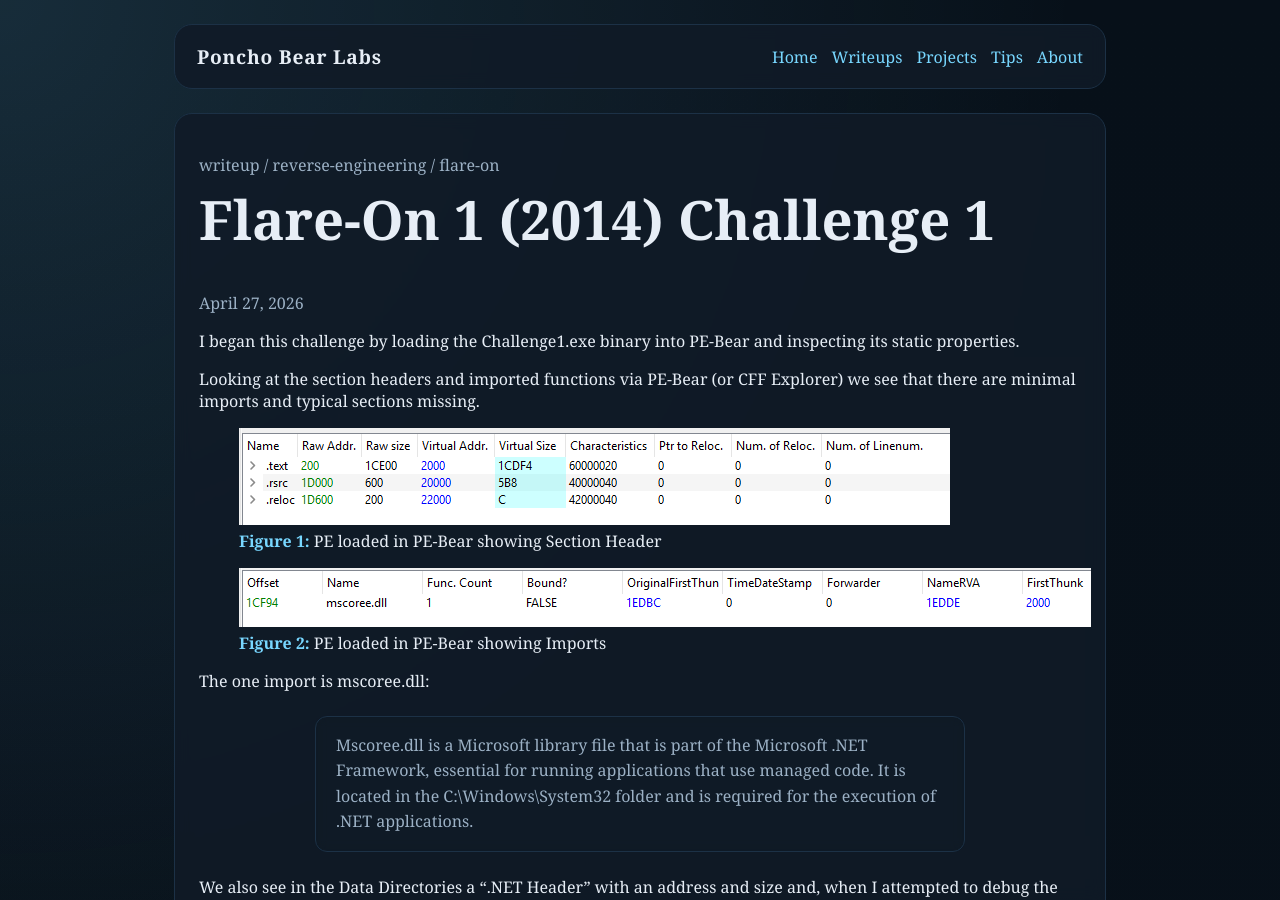
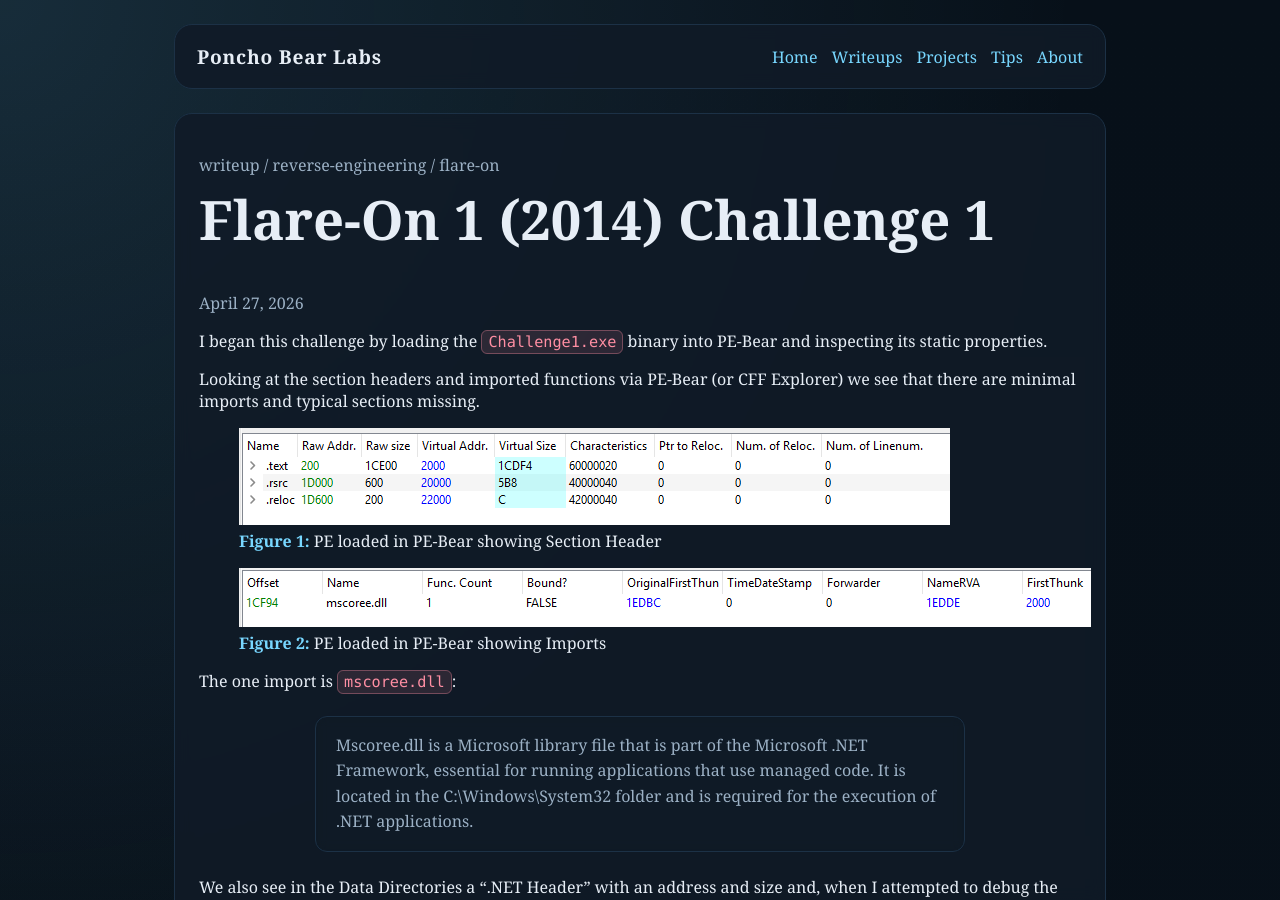
Before and after one commit to 0xkamaji/0xkamaji.github.io, a Jekyll site: the page built from _posts/2026-04-27-flare-on-2014-c1.md, in a window 1280 px wide and 900 px high. Built offline with Jekyll 4.4.1, drawn with Linux system fonts in a browser that asks for light colours; some of the changed text lies outside the part shown.

````diff
--- a/_posts/2026-04-27-flare-on-2014-c1.md
+++ b/_posts/2026-04-27-flare-on-2014-c1.md
@@ -5,7 +5,7 @@ categories: [writeup, reverse-engineering, flare-on]
 excerpt: "Initial static analysis notes for the first FLARE-ON 2014 challenge, including PE details, imports, and the decoding routine recovered from dnSpy."
 ---
 
-I began this challenge by loading the Challenge1.exe binary into PE-Bear and inspecting its static properties.
+I began this challenge by loading the `Challenge1.exe` binary into PE-Bear and inspecting its static properties.
 
 Looking at the section headers and imported functions via PE-Bear (or CFF Explorer) we see that there are minimal imports and typical sections missing.
 <figure>
@@ -19,7 +19,7 @@ Looking at the section headers and imported functions via PE-Bear (or CFF Explor
 </figure>
 
 
-The one import is mscoree.dll:
+The one import is `mscoree.dll`:
 
 <div class="focus-block">
 
@@ -75,4 +75,4 @@ text2 = "r3amghr3.d0b.b0degf@alero-.noc\0m"
 text3 = "\u0014U\a\v\u0001\u000E\u0014UH\u0002V\u0004H\u0004V\u0002\u0003\u0001\0&\a\n\u0003\u0014\tKH\b\t\u0005f\v"
 ```
 
-The flag is - "3rmahg3rd.b0b.d0ge@flare-on.com"
+The flag is - `3rmahg3rd.b0b.d0ge@flare-on.com`
````
